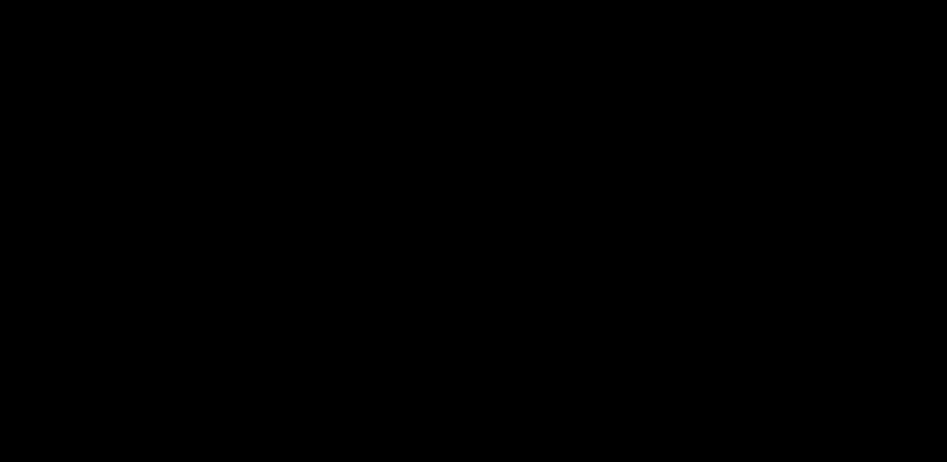
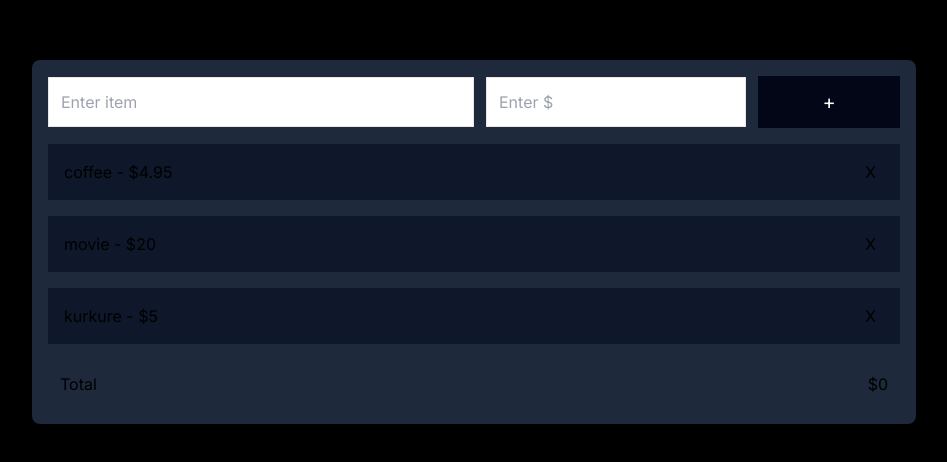
Before and after one commit to AjayShukla007/expee-tracker, a Next.js app: page / in a window 1280 px wide. Shown: the part 172-634 px from the top of the page, without its empty margins (166-1113 px from the left). Built offline with nearby package versions, Linux system fonts and the light colour scheme.

Commit message:
Started developement

```diff
--- a/app/page.tsx
+++ b/app/page.tsx
@@ -1,11 +1,52 @@
+'use client'
 import Image from 'next/image'
+
+import React, { useState, useEffect } from 'react'
+
 import Link from 'next/link'
 
+interface Items {
+  name: string,
+  price: number
+}
+
 export default function Home() {
+
+  const [items, setitems] = useState([
+    { name: 'coffee', price: 4.95 },
+    { name: 'movie', price: 20.00 },
+    { name: 'kurkure', price: 5.00 }
+  ])
+  const [total, setTotal] = useState(0)
+
   return (
-    <main>
-      <h1>hello</h1>
+    <main className='flex min-h-screen flex-col items-center justify-start p-24'>
+      <h1 className='text-4xl p-4'>Expence Tracker</h1>
       <Link href="/about">About</Link>
+      <div className='bg-slate-800 p-4 rounded-lg'>
+        <form className='grid grid-cols-6 items-center text-black'>
+          <input className='col-span-3 p-3 border ' type="text" placeholder='Enter item' />
+          <input className='col-span-2 p-3 border mx-3' type="number" placeholder='Enter $' />
+          <button className='text-white bg-slate-950 hover:bg-slate-900 p-3 text-xl' type='submit'>+</button>
+        </form>
+        <ul>
+          {items.map((item, id) => (
+            <li key={id} className='bg-slate-900 my-4 flex justify-between'>
+              <div className='p-4 w-full flex justify-between'>
+              {item.name} - ${item.price}
+
+              </div>
+              <button className='ml-4 p-4 border-l-2 border-slate-900 hover:bg-slate-950 w-16'>X</button>
+            </li>
+          ))}
+        </ul>
+          {items.length < 1 ? ('') : (
+            <div className='flex justify-between p-3'>
+              <span>Total</span>
+              <span>${total}</span>
+            </div>
+          )}
+      </div>
     </main>
   )
 }
```
